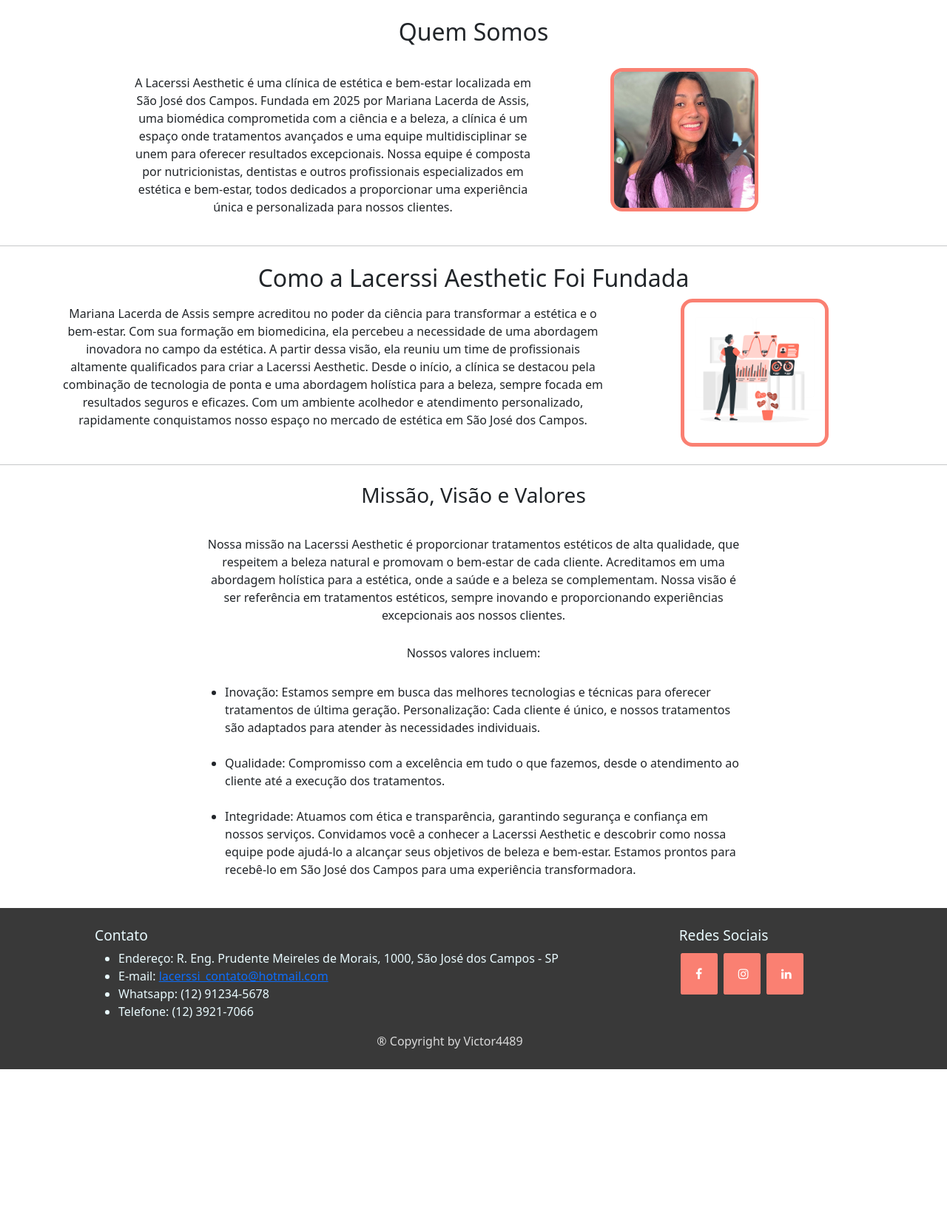
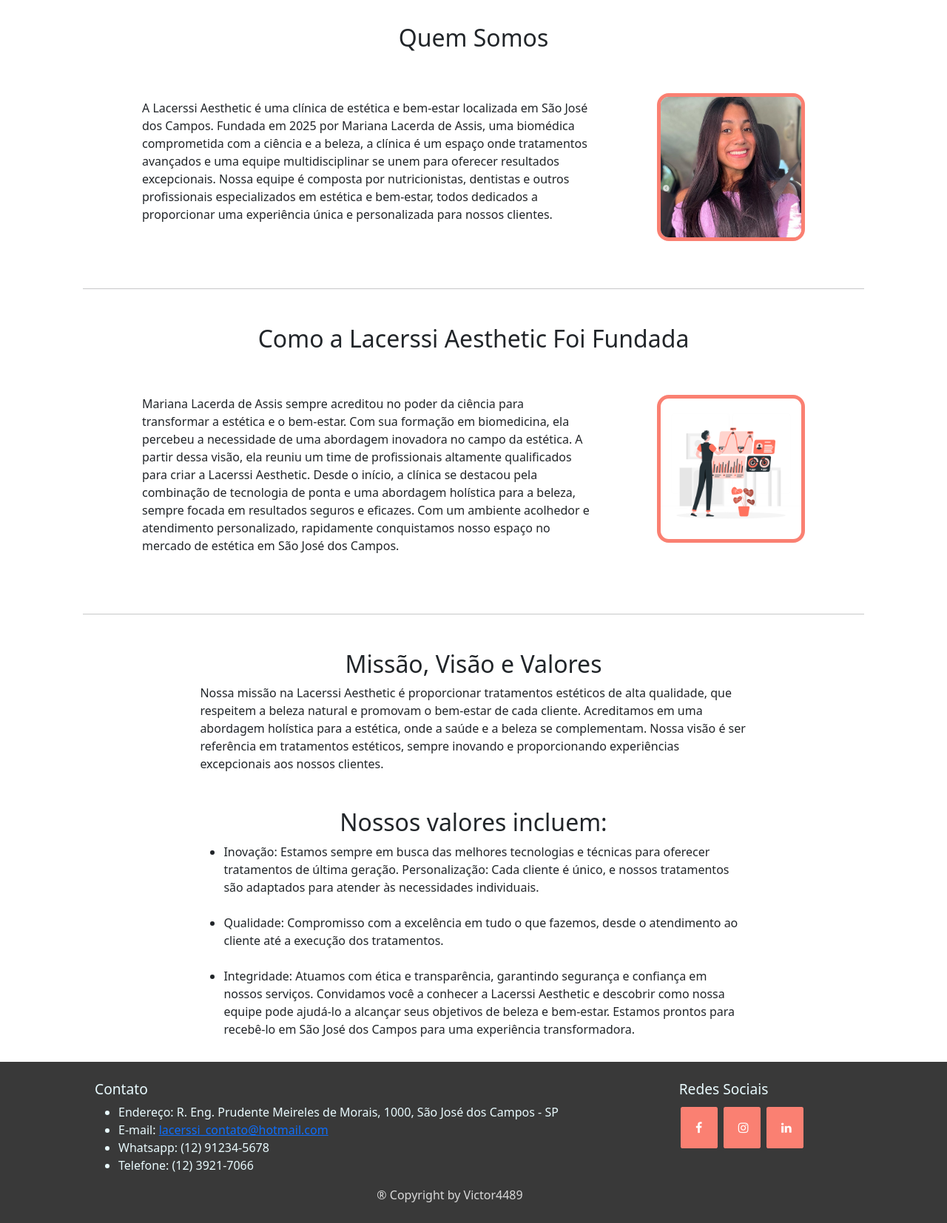
Before and after one commit to victor4486/Desafio-3, a Flask app: page /Sobre in a window 1280 px wide. Shown: the part 104-1758 px from the top of the page at 74% size. Before the commit the page ends 1550 px from the top, so only its background shows below. Run offline with Flask 3, Linux system fonts and the light colour scheme.

Commit message:
limpando código 'sobre'

```diff
--- a/static/css/style.css
+++ b/static/css/style.css
@@ -206,6 +206,7 @@ footer h1{
 
 .container-img-button:hover {
     transform: translateY(-10px);
+    box-shadow: 0 5px 15px rgba(0, 0, 0, 0.3);
 }
 
 .imagens-index {
@@ -213,17 +214,27 @@ footer h1{
     height: 250px;
 }
 
-/* Sobre */
-.titulo-sobre {
+/* ##################### Sobre ###################### */
+
+.container-sobre{
+    padding:0% 7rem 1rem
+}
+
+.container-sobre h1, p{
     display: flex;
     justify-content: center;
-    margin-top: 30px;
-    font-size: 25px;
+    align-items: center;
 }
 
-.texto-sobre {
+.container-sobre h1{
+    font-size: 2rem;
+    padding-top: 2rem;
+}
+
+.display-flex{
     display: flex;
-    margin-top: 30px;
+    padding: 3rem 5rem;
+    gap: 10%;
 }
 
 .imagens-sobre {
@@ -236,29 +247,11 @@ footer h1{
 
 .imagens-sobre:hover {
     transform: translateY(-10px);
+    box-shadow: 0 5px 15px rgba(0, 0, 0, 0.3);
 }
 
-.texto-sobre2 {
-    display: flex;
-}
-
-.imagens-sobre2 {
-    width: 200px;
-    height: 200px;
-    border-radius: 8%;
-    border: 5px solid salmon;
-}
-
-.imagens-sobre2:hover {
-    transform: translateY(-10px);
-}
-
-.lista-sobre {
-    margin-top: 30px;
-}
-
-.subtitulo-sobre {
-    margin-top: 30px;
+.padding-sobre{
+    padding: 0% 15%
 }
 
 /* tratamentos */
@@ -282,18 +275,3 @@ footer h1{
 }
 
 /* responsividade */
-.imagens-sobre {
-    max-width: 100%; /* Ajusta a imagem para se adaptar ao contêiner */
-    height: auto;   /* Mantém a proporção da imagem */
-}
-
-.carousel-container {
-    max-width: 1000px; /* Limita a largura do contêiner */
-    margin: auto;      /* Centraliza o contêiner na tela */
-}
-
-@media screen and (width: 768px) {
-    nav {
-        width: 100vh;
-    }
-}
--- a/templates/Sobre.html
+++ b/templates/Sobre.html
@@ -4,66 +4,50 @@
 {% block conteudo %}
 
 
-<main>
-    <div class="container my-4"> <!-- Espaçamento vertical -->
-        <h2 class="text-center">Quem Somos</h2> <!-- Centraliza o título -->
+<main class='container-sobre'>
 
-        <!-- Layout responsivo com Bootstrap -->
-        <div class="row justify-content-center align-items-center"> <!-- Centraliza os itens -->
-            <!-- Texto sobre a clínica -->
-            <div class="col-md-6 text-center"> <!-- Alinha o texto ao centro -->
-                <p class="texto-sobre">
+    <div>
+        <h1>Quem Somos</h1>
+
+        <div class='display-flex'>
+            <p>
                 A Lacerssi Aesthetic é uma clínica de estética e bem-estar localizada em São José dos Campos. Fundada em 2025 por Mariana Lacerda de Assis, uma biomédica comprometida com a ciência e a beleza, a clínica é um espaço onde tratamentos avançados e uma equipe multidisciplinar se unem para oferecer resultados excepcionais. Nossa equipe é composta por nutricionistas, dentistas e outros profissionais especializados em estética e bem-estar, todos dedicados a proporcionar uma experiência única e personalizada para nossos clientes.
             </p>
-            </div>
-
-            <!-- Imagem da fundadora -->
-            <div class="col-md-4 text-center"> <!-- Alinha a imagem ao centro -->
             <img src="static/imagens/mary.jpg" class="imagens-sobre" alt="Fundadora">
-            </div>
         </div>
     </div>
 
     <hr>
 
-    <div class="container my-4"> <!-- Espaçamento vertical -->
-        <h2 class="text-center">Como a Lacerssi Aesthetic Foi Fundada</h2>
+    <div>
+        <h1>Como a Lacerssi Aesthetic Foi Fundada</h1>
 
-        <!-- Layout responsivo para centralizar o texto -->
-        <div class="row justify-content-center align-items-center"> <!-- Centraliza os elementos na linha -->
-            <!-- Texto -->
-            <div class="col-md-8 col-12 text-center"> <!-- Alinha o texto ao centro -->
-                <p class="texto-sobre2">
+        <div class='display-flex'>
+            <p>
                 Mariana Lacerda de Assis sempre acreditou no poder da ciência para transformar a estética e o bem-estar. Com sua formação em biomedicina, ela percebeu a necessidade de uma abordagem inovadora no campo da estética. A partir dessa visão, ela reuniu um time de profissionais altamente qualificados para criar a Lacerssi Aesthetic. Desde o início, a clínica se destacou pela combinação de tecnologia de ponta e uma abordagem holística para a beleza, sempre focada em resultados seguros e eficazes. Com um ambiente acolhedor e atendimento personalizado, rapidamente conquistamos nosso espaço no mercado de estética em São José dos Campos.
             </p>
-            </div>
-
-            <!-- Imagem -->
-            <div class="col-md-4 col-12 text-center"> <!-- Centraliza a imagem -->
-                <img src='static/imagens/criacao.png' class='imagens-sobre2' alt='Criação'>
-            </div>
+            <img src='static/imagens/criacao.png' class='imagens-sobre' alt='criacao'>
         </div>
     </div>
 
     <hr>
 
-        <div class="container my-4"> <!-- Espaçamento vertical -->
-            <h3 class="text-center">Missão, Visão e Valores</h3> <!-- Centraliza o título -->
+    <div class='padding-sobre'>
+        <h1>Missão, Visão e Valores</h1>
 
-            <div class="row justify-content-center"> <!-- Centraliza o conteúdo -->
-                <div class="col-md-8 col-12 text-center"> <!-- Alinha ao centro -->
-                    <p class="texto-sobre">
+        <div>
+            <p>
                 Nossa missão na Lacerssi Aesthetic é proporcionar tratamentos estéticos de alta qualidade, que respeitem a beleza natural e promovam o bem-estar de cada cliente. Acreditamos em uma abordagem holística para a estética, onde a saúde e a beleza se complementam. Nossa visão é ser referência em tratamentos estéticos, sempre inovando e proporcionando experiências excepcionais aos nossos clientes.
             </p>
 
-                    <h6 class="subtitulo-sobre">Nossos valores incluem:</h6> <!-- Centraliza o subtítulo -->
+            <h1>Nossos valores incluem:</h1>
 
-                    <ul class="lista-sobre text-start"> <!-- Alinha as listas à esquerda para melhor leitura -->
+            <ul>
                 <li>
                     Inovação: Estamos sempre em busca das melhores tecnologias e técnicas para oferecer tratamentos de última geração.
                     Personalização: Cada cliente é único, e nossos tratamentos são adaptados para atender às necessidades individuais.
                 </li>
-                        <br> <!-- Espaçamento entre itens da lista -->
+                <br>
 
                 <li>
                     Qualidade: Compromisso com a excelência em tudo o que fazemos, desde o atendimento ao cliente até a execução dos tratamentos.
@@ -77,7 +61,6 @@
             </ul>
         </div>
     </div>
-        </div>
 </main>
 
 {% endblock %}
```
Lines whose indentation alone changed are shown as unchanged.
